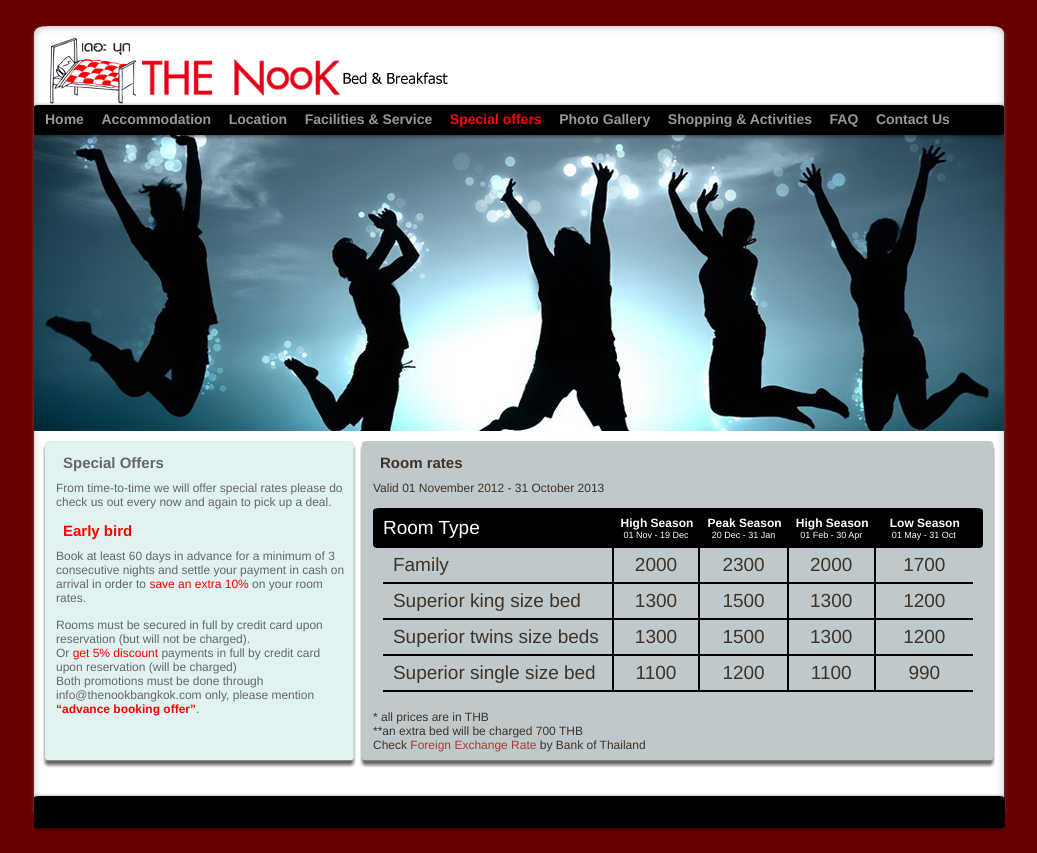
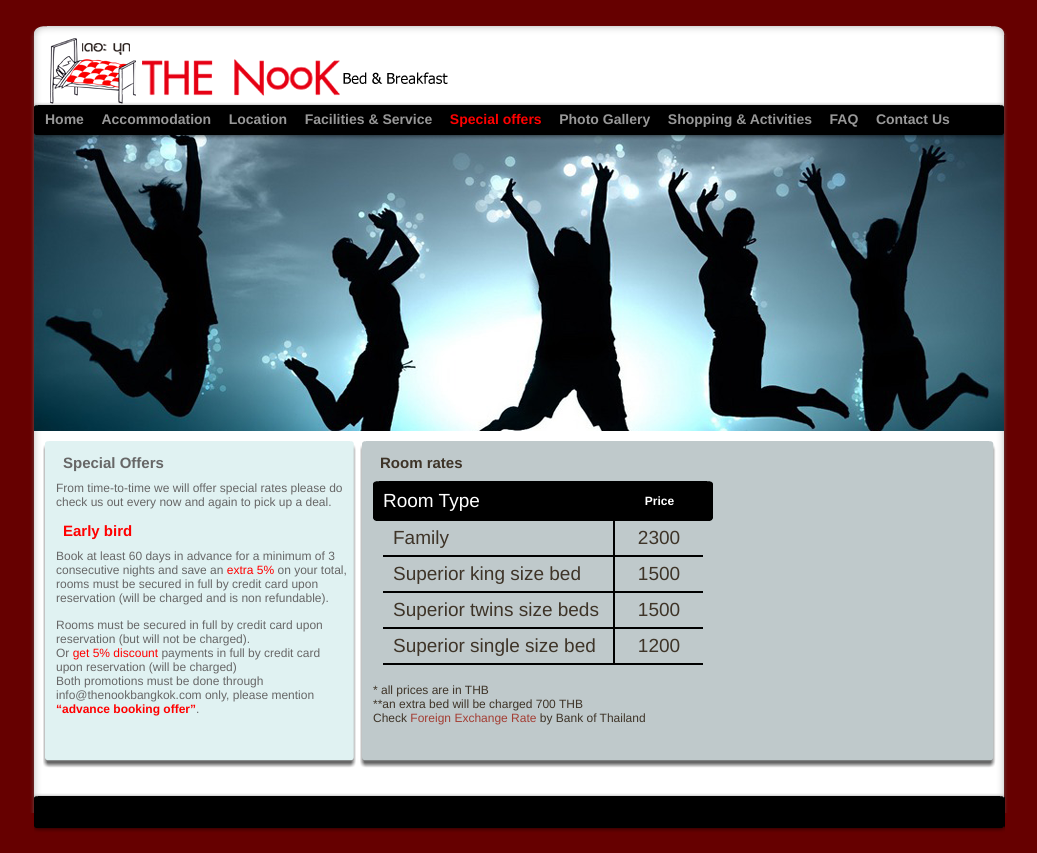
Before and after one commit to titaniummick/TheNook, a plain HTML site: page SpecialOffers.html in a window 1280 px wide. Shown: the whole page, without its empty margins (121-1158 px from the left). Drawn offline with Linux system fonts and the light colour scheme.

Commit message:
info amendment

```diff
--- a/SpecialOffers.html
+++ b/SpecialOffers.html
@@ -62,9 +62,7 @@
                             <h4 class="red">
                                 Early bird</h4>
                             <p class="space">
-                                Book at least 60 days in advance for a minimum of 3 consecutive nights and settle
-                                your payment in cash on arrival in order to <span class="red">save an extra 10%</span>
-                                on your room rates.
+                                Book at least 60 days in advance for a minimum of 3 consecutive nights and save an <span class="red">extra 5%</span> on your total, rooms must be secured in full by credit card upon reservation (will be charged and is non refundable).
                             </p>
                             <p>
                                 Rooms must be secured in full by credit card upon reservation (but will not be charged).</p>
@@ -86,9 +84,6 @@
                         <div class="section-submarine repeat">
                             <h4>
                                 Room rates</h4>
-                            <p class="space">
-                                Valid 01 November 2012 - 31 October 2013
-                            </p>
                             <table id="tblRoomRates">
                                 <thead>
                                     <tr>
@@ -97,29 +92,9 @@
                                         <th class="th-center room-type">
                                             Room Type
                                         </th>
-                                        <th class="th-center col-season high">
-                                            <p class="season">
-                                                High Season</p>
-                                            <p class="time-range">
-                                                01 Nov - 19 Dec</p>
-                                        </th>
                                         <th class="th-center col-season peak">
                                             <p class="season">
-                                                Peak Season</p>
-                                            <p class="time-range">
-                                                20 Dec - 31 Jan</p>
-                                        </th>
-                                        <th class="th-center col-season high">
-                                            <p class="season">
-                                                High Season</p>
-                                            <p class="time-range">
-                                                01 Feb - 30 Apr</p>
-                                        </th>
-                                        <th class="th-center col-season low">
-                                            <p class="season">
-                                                Low Season</p>
-                                            <p class="time-range">
-                                                01 May - 31 Oct</p>
+                                                Price</p>
                                         </th>
                                         <th class="th-right">
                                         </th>
@@ -132,17 +107,8 @@
                                         <td class="col-room-type">
                                             Family
                                         </td>
-                                        <td class="col-season high">
-                                            2000
-                                        </td>
                                         <td class="col-season peak">
                                             2300
-                                        </td>
-                                        <td class="col-season high">
-                                            2000
-                                        </td>
-                                        <td class="col-season low">
-                                            1700
                                         </td>
                                         <td>
                                         </td>
@@ -153,17 +119,8 @@
                                         <td class="col-room-type">
                                             Superior king size bed
                                         </td>
-                                        <td class="col-season high">
-                                            1300
-                                        </td>
                                         <td class="col-season peak">
                                             1500
-                                        </td>
-                                        <td class="col-season high">
-                                            1300
-                                        </td>
-                                        <td class="col-season low">
-                                            1200
                                         </td>
                                         <td>
                                         </td>
@@ -174,17 +131,8 @@
                                         <td class="col-room-type">
                                             Superior twins size beds
                                         </td>
-                                        <td class="col-season high">
-                                            1300
-                                        </td>
                                         <td class="col-season peak">
                                             1500
-                                        </td>
-                                        <td class="col-season high">
-                                            1300
-                                        </td>
-                                        <td class="col-season low">
-                                            1200
                                         </td>
                                         <td>
                                         </td>
@@ -195,17 +143,8 @@
                                         <td class="col-room-type">
                                             Superior single size bed
                                         </td>
-                                        <td class="col-season high">
-                                            1100
-                                        </td>
                                         <td class="col-season peak">
                                             1200
-                                        </td>
-                                        <td class="col-season high">
-                                            1100
-                                        </td>
-                                        <td class="col-season low">
-                                            990
                                         </td>
                                         <td>
                                         </td>
```
Also changed, not shown: ContactUs.html (+1 -1 lines), FAQ.html (+2 -2 lines), ShoppingAndActivities.html (+1 -1 lines).
